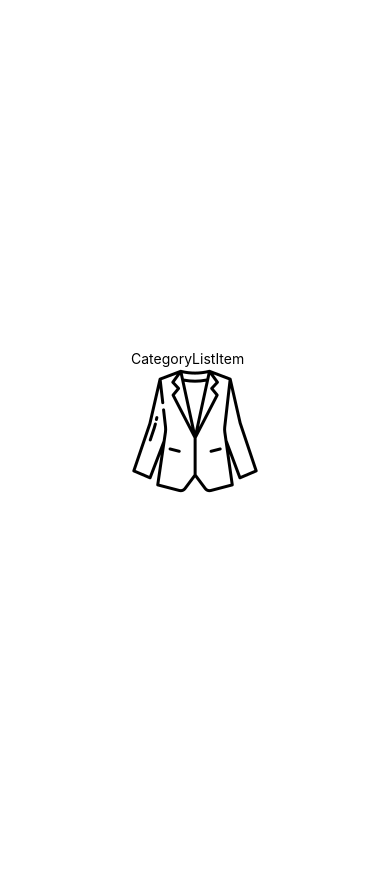
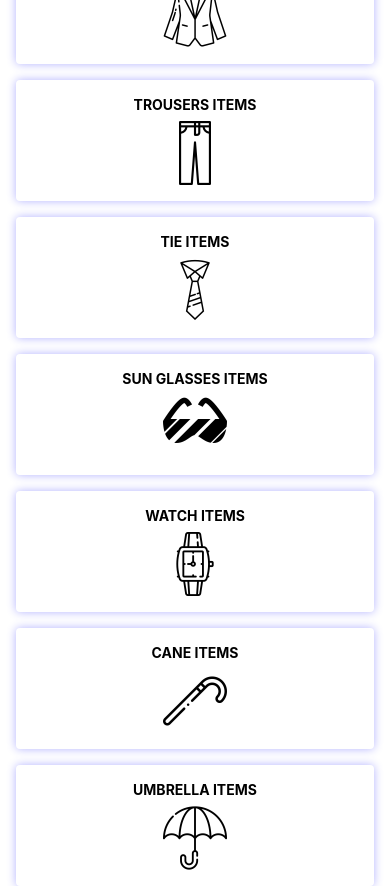
Before and after one commit to thinhtpt2000/ReactNative-KingsManStore, a React Native app: screen / in a window 390 px wide. Before the commit the page ends 844 px from the top, so only its background shows below. Built offline with nearby package versions, Linux system fonts and the light colour scheme.

Commit message:
add more category item

```diff
--- a/App.js
+++ b/App.js
@@ -2,11 +2,25 @@ import { StatusBar } from 'expo-status-bar';
 import React from 'react';
 import { StyleSheet, Text, View } from 'react-native';
 import CategoryListItem from './components/CategoryListItem';
+// Import Images Category
+import SuitImage from './assets/suit.png';
+import TieImage from './assets/tie.png';
+import SunGlassImage from './assets/sun-glasses.png';
+import WatchImage from './assets/watch.png';
+import TrousersImage from './assets/trousers.png';
+import CaneImage from './assets/cane.png';
+import UmbrellaImage from './assets/umbrella.png';
 
 export default function App() {
   return (
     <View style={styles.container}>
-      <CategoryListItem />
+      <CategoryListItem images={SuitImage} title='Suit Items'/>
+      <CategoryListItem images={TrousersImage} title='Trousers Items'/>
+      <CategoryListItem images={TieImage} title='Tie Items'/>
+      <CategoryListItem images={SunGlassImage} title='Sun Glasses Items'/>
+      <CategoryListItem images={WatchImage} title='Watch Items'/>
+      <CategoryListItem images={CaneImage} title='Cane Items'/>
+      <CategoryListItem images={UmbrellaImage} title='Umbrella Items'/>
     </View>
   );
 }
@@ -15,7 +29,10 @@ const styles = StyleSheet.create({
   container: {
     flex: 1,
     backgroundColor: '#fff',
-    alignItems: 'center',
+    // alignItems: 'center',
+    alignItems: 'stretch',
     justifyContent: 'center',
+    paddingLeft: 16,
+    paddingRight: 16
   },
 });
--- a/components/CategoryListItem.js
+++ b/components/CategoryListItem.js
@@ -1,15 +1,39 @@
 import React from 'react';
 import {
     Image,
+    StyleSheet,
     Text,
     View
 } from 'react-native';
-import SuitImage from '../assets/suit.png';
 
 
 export default function CategoryListItem(props) {
-    return <View>
-        <Text>CategoryListItem</Text>
-        <Image source={SuitImage} />
+    return <View style={styles.container}>
+        <Text style={styles.title}>{props.title}</Text>
+        <Image style={styles.categoryImage} source={props.images} />
     </View>
 }
+
+const styles = StyleSheet.create({
+    container: {
+        alignItems: 'center',
+        padding: 16,
+        borderRadius: 4,
+        backgroundColor: '#FFF',
+        shadowColor: '#00F',
+        shadowOpacity: 0.3,
+        shadowRadius: 10,
+        shadowOffset: { width: 0, height: 0 },
+        elevation: 1, // use to see shadow in Android,
+        marginBottom: 16
+    },
+    title: {
+        textTransform: 'uppercase',
+        marginBottom: 8,
+        fontWeight: '700'
+    },
+    categoryImage: {
+        width: 64,
+        height: 64
+    }
+});
```
